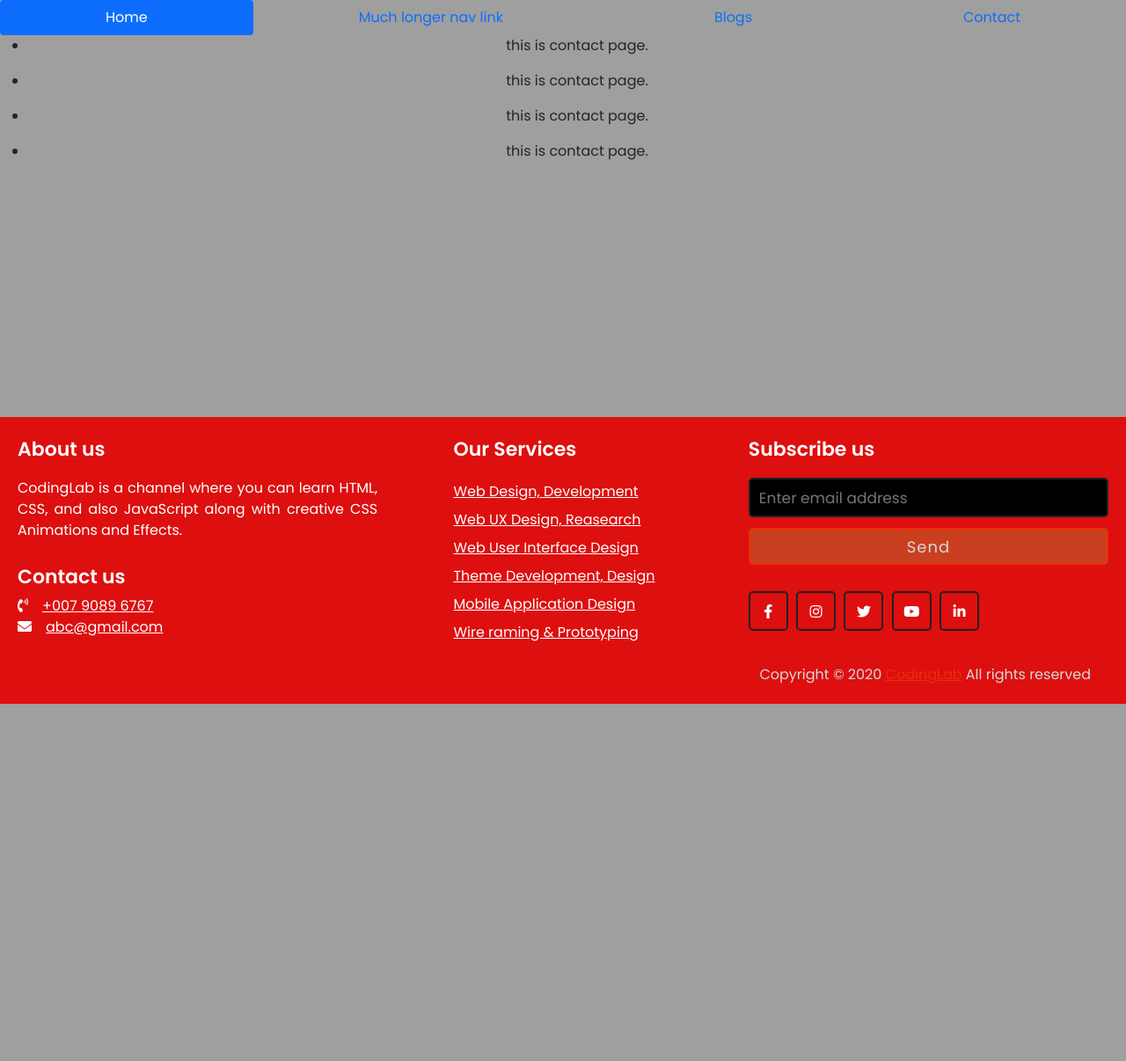
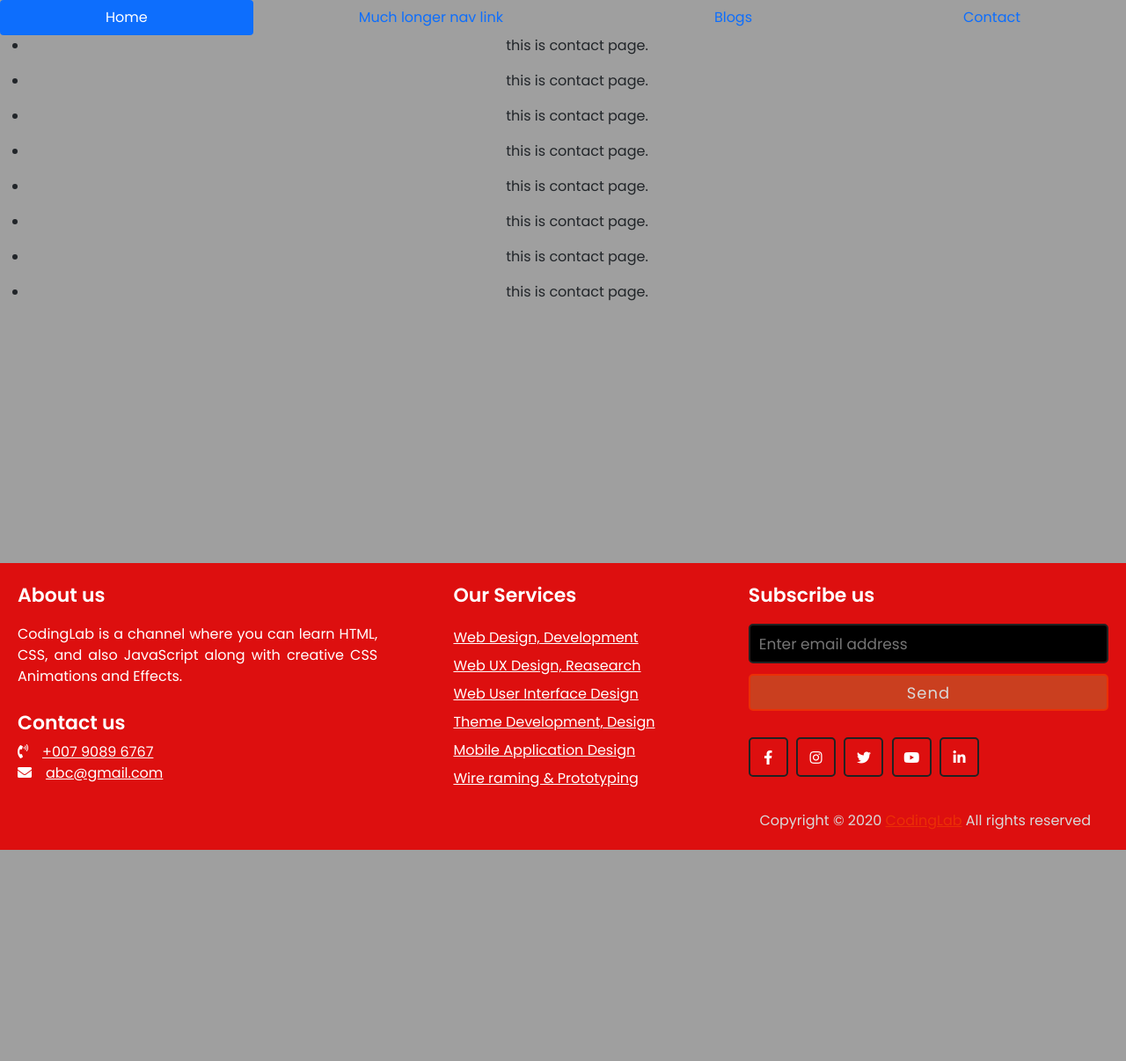
Before and after one commit to sushant76s/NewsBlogs, a Django app: page /contact in a window 1280 px wide. Shown: the top 1206 px of the page at 88% size. Before the commit the page ends 800 px from the top, so only its background shows below. Run offline with Django 3.2, Linux system fonts and the light colour scheme.

Commit message:
footer modified

```diff
--- /dev/null
+++ b/static/css/contact.css
@@ -0,0 +1,3 @@
+.ul_contact{
+    text-align: center;
+}
--- a/static/css/footer.css
+++ b/static/css/footer.css
@@ -8,9 +8,9 @@
 }
 footer{
   width: 100%;
-  position: fixed;
+  position: sticky;
+  margin-top: 50%;
   bottom: 0;
-  left: 0;
   background: rgb(221, 15, 15);
 }
 footer .content{
--- a/templates/contact.html
+++ b/templates/contact.html
@@ -3,9 +3,8 @@
 {% block content %}
 {% load static %}
 
-
-<section>
-<center>
+<link rel="stylesheet" href="static/css/contact.css">
+<section class="ul_contact">
     <ul>
         <li>
             <p>this is contact page.
@@ -23,8 +22,23 @@
             <p>this is contact page.
             </p>
         </li>
+        <li>
+            <p>this is contact page.
+            </p>
+        </li>
+        <li>
+            <p>this is contact page.
+            </p>
+        </li>
+        <li>
+            <p>this is contact page.
+            </p>
+        </li>
+        <li>
+            <p>this is contact page.
+            </p>
+        </li>
     </ul>
-</center>
 </section>
 
 {% endblock %}
```
